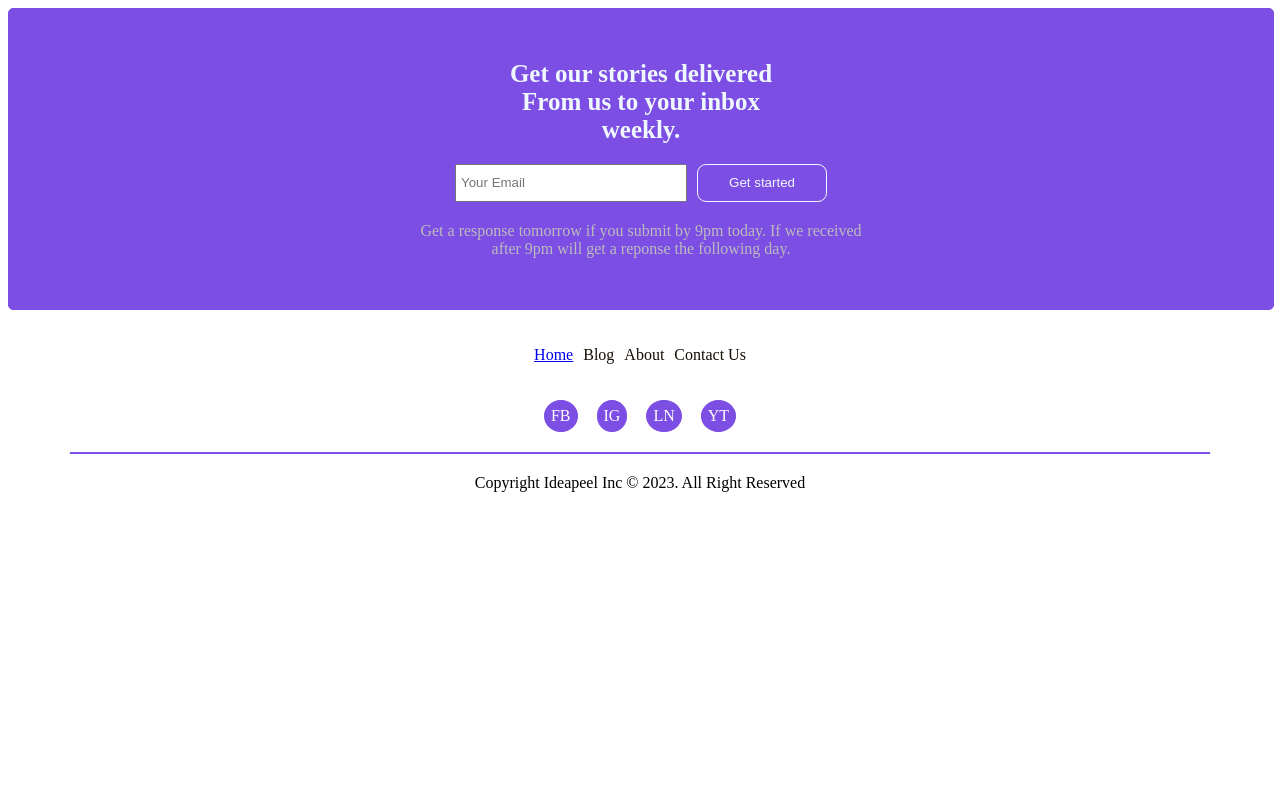
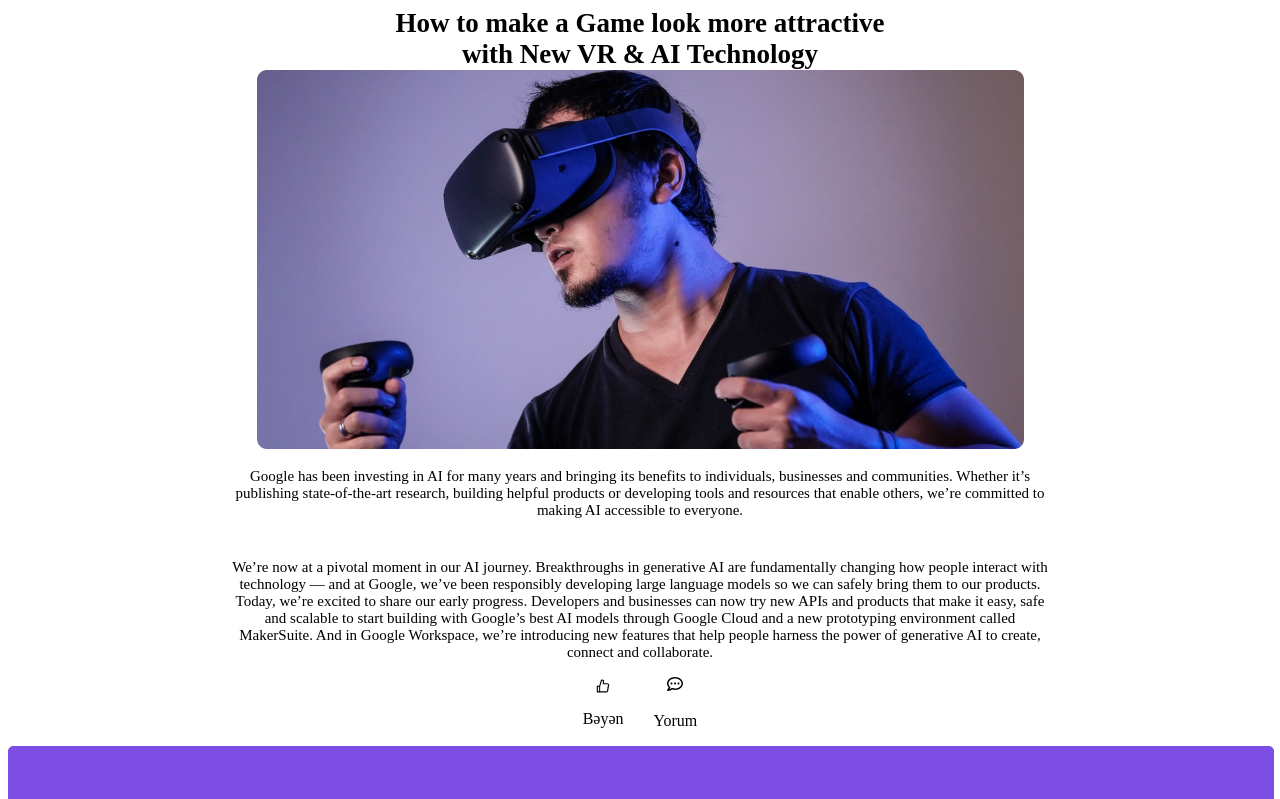
Before and after one commit to Eyyubfront/Blog-Site, a React (Vite) app in the folder blog-website/: page / in a window 1280 px wide. Shown: the top 799 px of the page. Built offline with nearby package versions, Linux system fonts and the light colour scheme.

Commit message:
detail finish

```diff
--- a/blog-website/package.json
+++ b/blog-website/package.json
@@ -12,6 +12,7 @@
   "dependencies": {
     "react": "^18.3.1",
     "react-dom": "^18.3.1",
+    "react-icons": "^5.3.0",
     "react-router": "^6.26.2",
     "react-router-dom": "^6.26.2"
   },
--- a/blog-website/src/App.jsx
+++ b/blog-website/src/App.jsx
@@ -3,11 +3,13 @@ import Routing from './Routing';
 import "./assets/styles/main.css";
 import Footer from './components/Footer/Footer';
 import Subscription from './components/Subscription/Subscription';
+import Detail from './components/Detail/Detail';
 
 function App() {
   return (
     <>
       <Routing />
+      <Detail/>
       <Subscription/>
       <Footer/>
     </>
--- a/blog-website/src/assets/styles/main.css
+++ b/blog-website/src/assets/styles/main.css
@@ -78,3 +78,42 @@
   color: rgb(187, 187, 187);
   width: 37%;
 }
+
+#detail .detail__container {
+  display: flex;
+  flex-direction: column;
+  text-align: center;
+  align-items: center;
+}
+#detail .detail__container .detail__top {
+  font-size: 27px;
+  font-weight: bold;
+  width: 40%;
+}
+#detail .detail__container .detail__img .detailimgs {
+  width: 767px;
+}
+#detail .detail__container .detail__about {
+  display: flex;
+  gap: 10px;
+  flex-direction: column;
+  align-items: center;
+  font-size: 15px;
+}
+#detail .detail__container .detail__about .about__top {
+  width: 65%;
+}
+#detail .detail__container .detail__about .about__bottom {
+  width: 65%;
+}
+#detail .detail__container .detail__icons {
+  display: flex;
+  flex-direction: row;
+  align-items: center;
+  gap: 30px;
+}
+#detail .detail__container .detail__icons .detail__Like {
+  display: flex;
+  flex-direction: column;
+  align-items: center;
+}
--- /dev/null
+++ b/blog-website/src/assets/styles/sass/components/_detail.scss
@@ -0,0 +1,42 @@
+#detail{
+    .detail__container{
+        display: flex;
+        flex-direction: column;
+        text-align: center;
+        align-items: center;
+        .detail__top{
+            font-size: 27px;
+            font-weight: bold;
+            width: 40%;
+        }
+        .detail__img{
+            .detailimgs{
+                width: 767px;
+            }
+        }
+        .detail__about{
+            display: flex;
+            gap: 10px;
+            flex-direction: column;
+            align-items: center;
+            font-size: 15px;
+            .about__top{
+                width: 65%;
+            }
+            .about__bottom{
+                width: 65%;
+            }
+        }
+        .detail__icons{
+            display: flex;
+            flex-direction: row;
+            align-items: center;
+            gap: 30px;
+            .detail__Like{
+                display: flex;
+                flex-direction: column;
+                align-items: center;
+            }
+        }
+    }
+}
--- a/blog-website/src/assets/styles/sass/pages/_home.scss
+++ b/blog-website/src/assets/styles/sass/pages/_home.scss
@@ -1,2 +1,3 @@
 @import "../layout/footer";
 @import "../components/subscription";
+@import "../components/detail";
--- /dev/null
+++ b/blog-website/src/components/Detail/Detail.jsx
@@ -0,0 +1,36 @@
+import React from 'react'
+import detailimg from "../../assets/images/detail/detail.png"
+import { AiOutlineLike } from "react-icons/ai";
+import { FaRegCommentDots } from "react-icons/fa";
+const Detail = () => {
+    return (
+        <>
+        <div id="detail">
+<div className="detail__container">
+    <div className="detail__top">
+    How to make a Game look more attractive with New VR & AI Technology
+    </div>
+    <div className="detail__img">
+        <img className='detailimgs' src={detailimg} alt="" />
+    </div>
+    <div className="detail__about">
+  <p className='about__top'>Google has been investing in AI for many years and bringing its benefits to individuals, businesses and communities. Whether it’s publishing state-of-the-art research, building helpful products or developing tools and resources that enable others, we’re committed to making AI accessible to everyone.</p>
+<p className='about__bottom'>We’re now at a pivotal moment in our AI journey. Breakthroughs in generative AI are fundamentally changing how people interact with technology — and at Google, we’ve been responsibly developing large language models so we can safely bring them to our products. Today, we’re excited to share our early progress. Developers and businesses can now try new APIs and products that make it easy, safe and scalable to start building with Google’s best AI models through Google Cloud and a new prototyping environment called MakerSuite. And in Google Workspace, we’re introducing new features that help people harness the power of generative AI to create, connect and collaborate.</p>
+    </div>
+    <div className="detail__icons">
+   <div className="detail__Like">
+   <AiOutlineLike />
+<p>Bəyən</p>
+   </div>
+   <div className="detail__coments">
+   <FaRegCommentDots />
+<p>Yorum </p>
+   </div>
+    </div>
+</div>
+        </div>
+        </>
+    )
+}
+
+export default Detail
```
Also changed, not shown: blog-website/src/assets/images/detail/detail.png (added), 1 other file (tests, documents, lock files or other folders).
